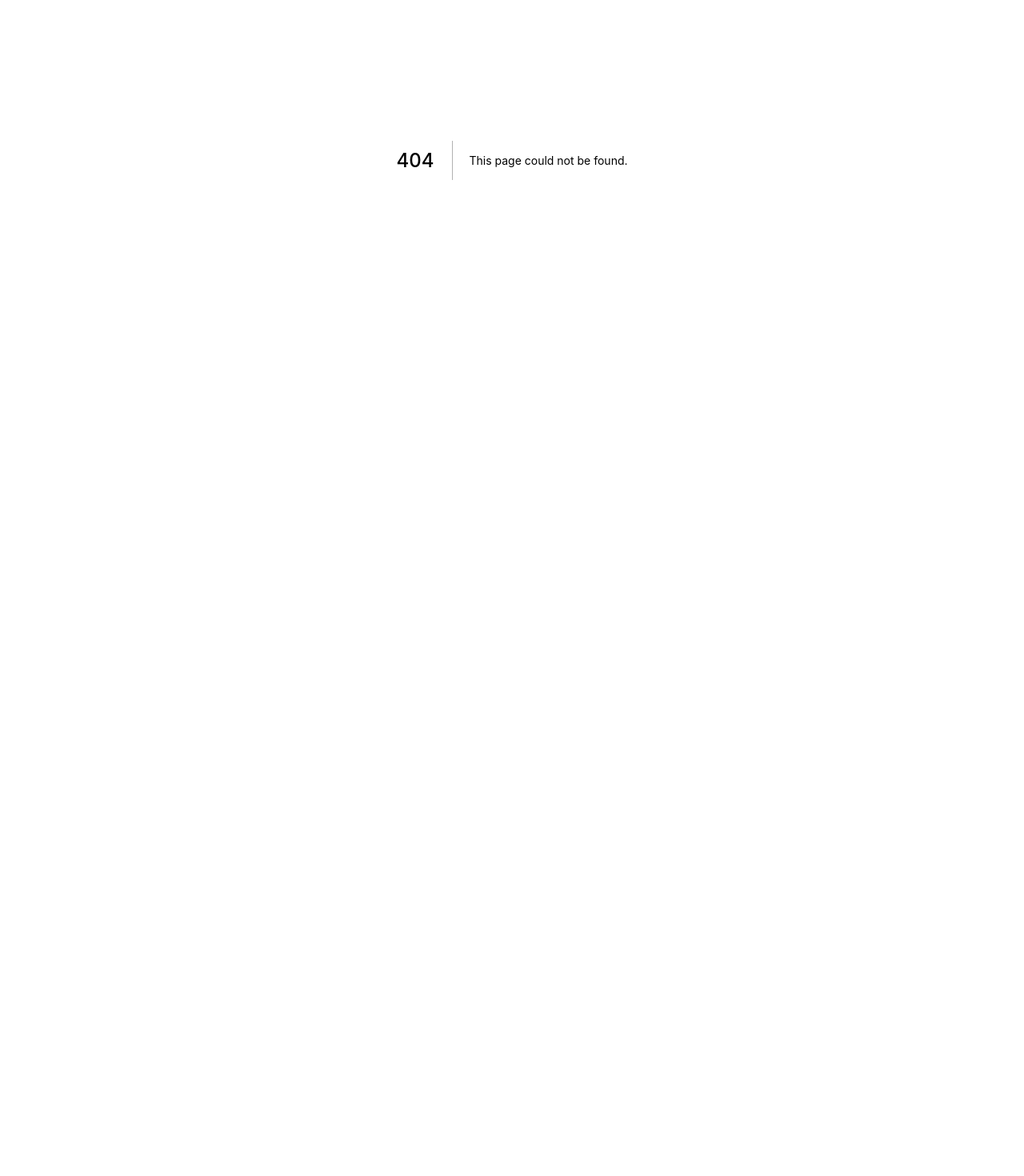
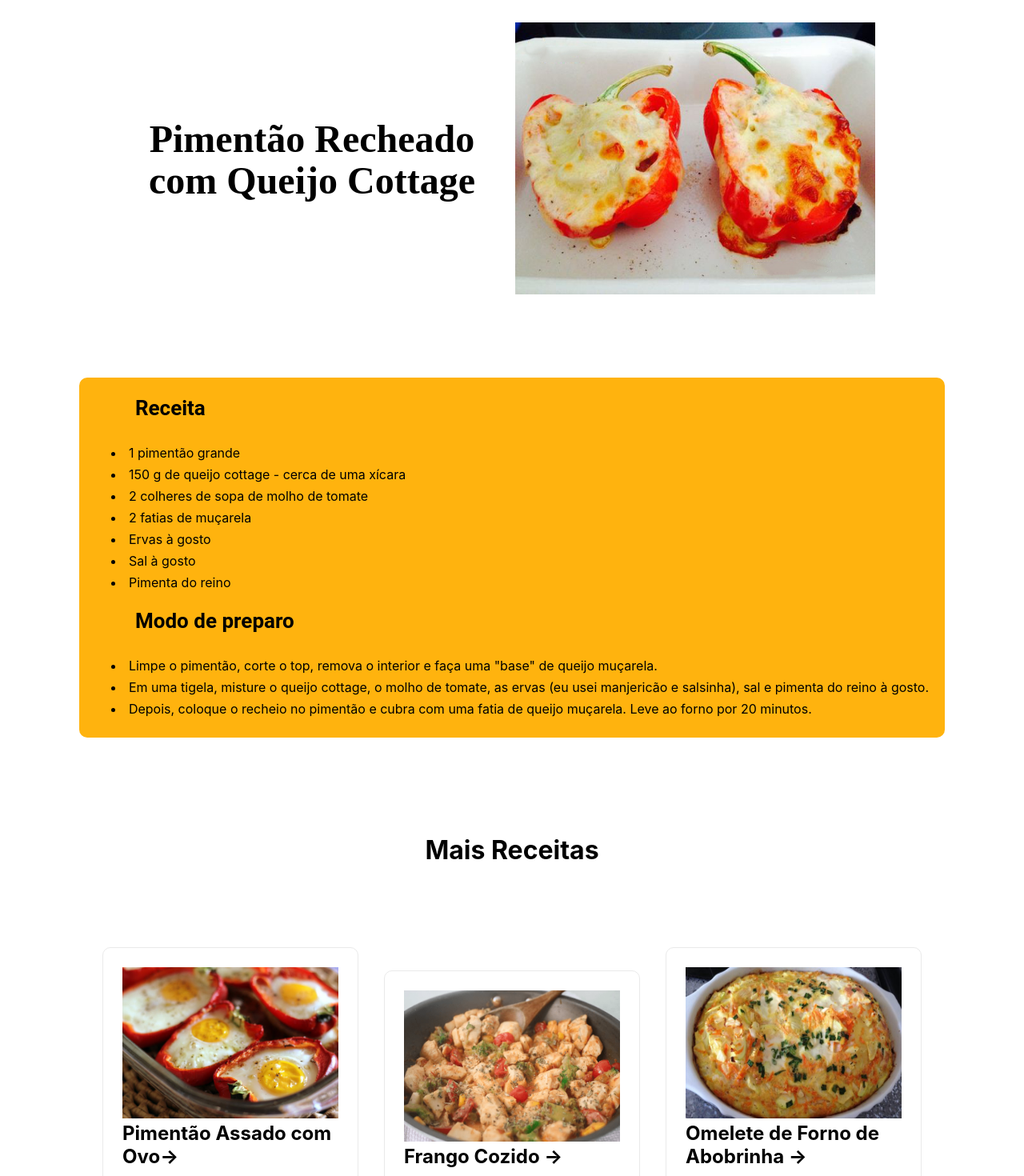
Before and after one commit to ricoricozo/receitasrapidas, a Next.js app: page /receitapimentao2 in a window 1280 px wide. Before the commit this address had no page. Shown: the part 200-1670 px from the top of the page at 80% size. Before the commit the page ends 800 px from the top, so only its background shows below. Built offline with nearby package versions, Linux system fonts and the light colour scheme.

Commit message:
01-16/09

```diff
--- a/components/maisrec.js
+++ b/components/maisrec.js
@@ -15,7 +15,7 @@ function Maisrec (){
             <p>Otima opção para comidas diferentes</p></a>
           </Link>
 
-          <Link href="/" >
+          <Link href="/receitafrango" >
             <a  className={styles.card}>
             <Image src = "/frangocosido.jpg" width={400} height={280}/>
             <h2>Frango Cozido &rarr;</h2>
--- a/components/receita.js
+++ b/components/receita.js
@@ -50,7 +50,7 @@ function Receitas(){
             <p>Otima opção para comidas diferentes</p></a>
           </Link>
 
-          <Link href="/" >
+          <Link href="/receitafrango" >
             <a  className={styles.card}>
             <Image src = "/frangocosido.jpg" width={400} height={280}/>
             <h2>Frango Cozido &rarr;</h2>
--- a/pages/letraP.js
+++ b/pages/letraP.js
@@ -30,7 +30,7 @@ function Letrap() {
             <h2>Pimentão Assado com Ovo &rarr;</h2></a>
           </Link>
 
-          <Link href="/" >
+          <Link href="/receitapimentao2" >
             <a  className={styles.card}>
             <Image src = "/pimentaocottage.jpg" width={400} height={280}/>
             <h2>Pimentão Recheado com Queijo Cottage &rarr;</h2></a>
--- /dev/null
+++ b/pages/receitapimentao2.js
@@ -0,0 +1,39 @@
+import styles from '../styles/Home.module.css'
+import Footer from '../components/footer'
+import Menu from '../components/menu'
+import Image from 'next/image'
+import Link from 'next/dist/client/link'
+import Maisrec from '../components/maisrec'
+
+function Pimenta2() {
+  return (
+    <>
+    <Menu />
+    <main className={styles.main}>
+        <div className={styles.grid2}>
+            <div><h1>Pimentão Recheado</h1>
+            <h1> com Queijo Cottage</h1>
+            </div>
+            <div><Image src = "/pimentaocottage.jpg" width={450} height={340}/></div>
+        </div>
+        <div className={styles.divrec}>
+          <p className={styles.pp}>Receita</p>
+          <li className={styles.h1p}>1 pimentão grande</li>
+          <li className={styles.h1p}>150 g de queijo cottage - cerca de uma xícara</li>
+          <li className={styles.h1p}>2 colheres de sopa de molho de tomate</li>
+          <li className={styles.h1p}>2 fatias de muçarela</li>
+          <li className={styles.h1p}>Ervas à gosto</li>
+          <li className={styles.h1p}>Sal à gosto</li>
+          <li className={styles.h1p}>Pimenta do reino</li>
+          <p className={styles.pp}>Modo de preparo</p>
+          <li className={styles.h1p}>Limpe o pimentão, corte o top, remova o interior e faça uma "base" de queijo muçarela.</li>
+          <li className={styles.h1p}>Em uma tigela, misture o queijo cottage, o molho de tomate, as ervas (eu usei manjericão e salsinha), sal e pimenta do reino à gosto.</li>
+          <li className={styles.h1p}>Depois, coloque o recheio no pimentão e cubra com uma fatia de queijo muçarela. Leve ao forno por 20 minutos.</li>
+        </div>
+      <Maisrec />
+    </main>
+ <Footer />
+    </>
+  )
+}
+export default Pimenta2
--- a/styles/Home.module.css
+++ b/styles/Home.module.css
@@ -336,4 +336,5 @@ font-weight: lighter;
 font-size: 18px;
 line-height: 25px;
 text-align: justify;
+text-indent: 20px;
 }
```
Also changed, not shown: pages/receitafrango.js (added, +39 -0 lines).
